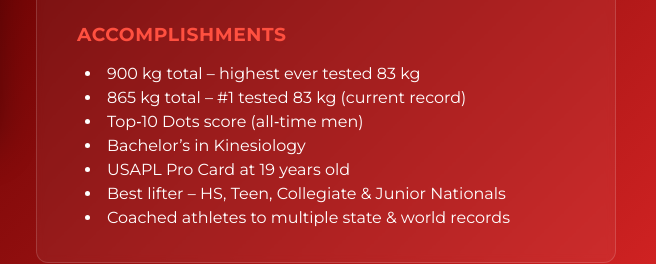
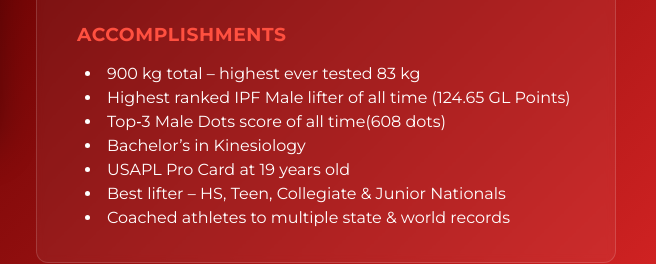
Before and after one commit to CBlanco0220/P4P, a plain HTML site: page about.html in a window 1280 px wide. Shown: the part 536-800 px from the top of the page, 624-1280 px from the left. Drawn offline with Linux system fonts and the light colour scheme.

Commit message:
Update about.html

```diff
--- a/about.html
+++ b/about.html
@@ -75,8 +75,8 @@
         <h3>Accomplishments</h3>
         <ul>
           <li>900&nbsp;kg total – highest ever tested 83&nbsp;kg</li>
-          <li>865&nbsp;kg total – #1 tested 83&nbsp;kg (current record)</li>
-          <li>Top‑10 Dots score (all‑time men)</li>
+          <li>Highest ranked IPF Male lifter of all time (124.65 GL Points)</li>
+          <li>Top‑3 Male Dots score of all time(608 dots)</li>
           <li>Bachelor’s in Kinesiology</li>
           <li>USAPL Pro Card at 19 years old</li>
           <li>Best lifter – HS, Teen, Collegiate &amp; Junior Nationals</li>
```
